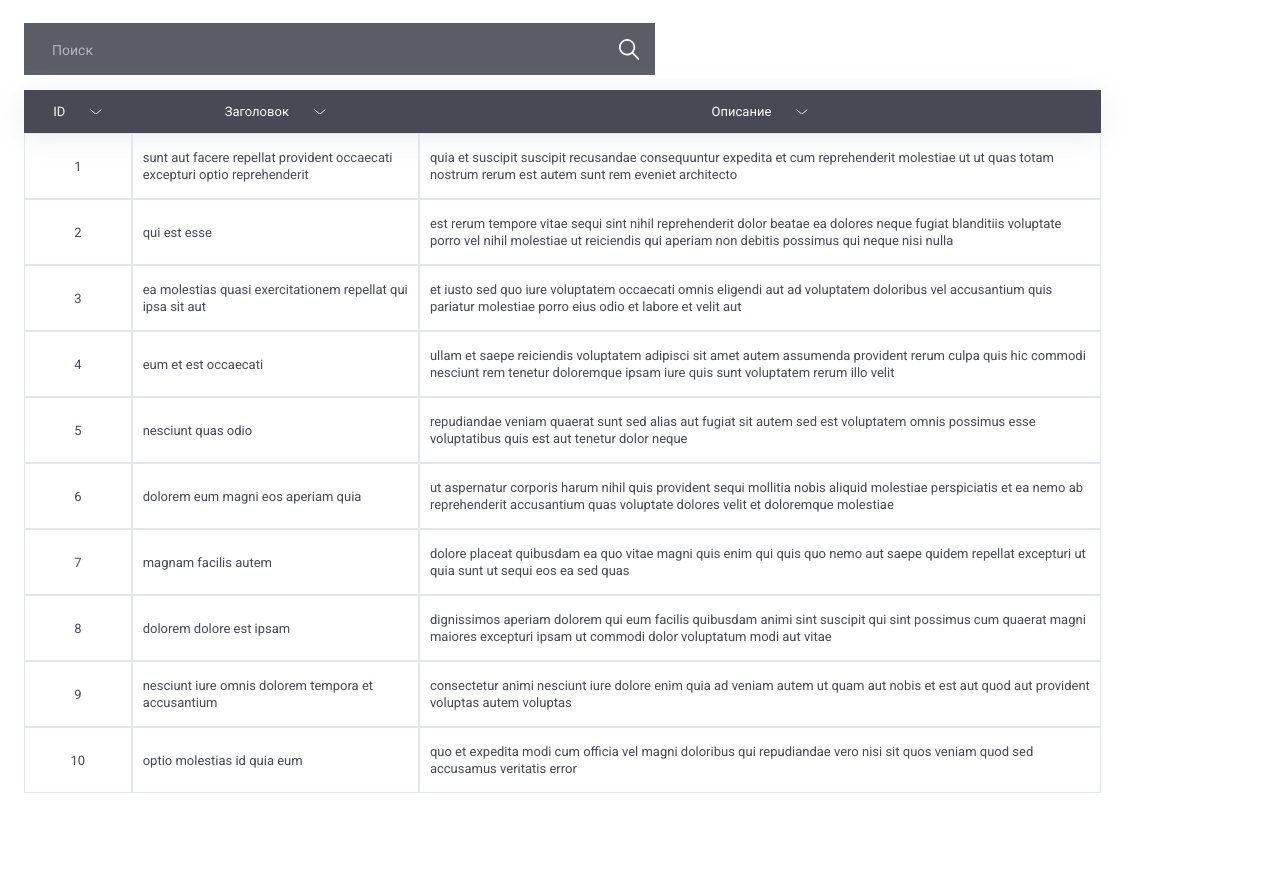
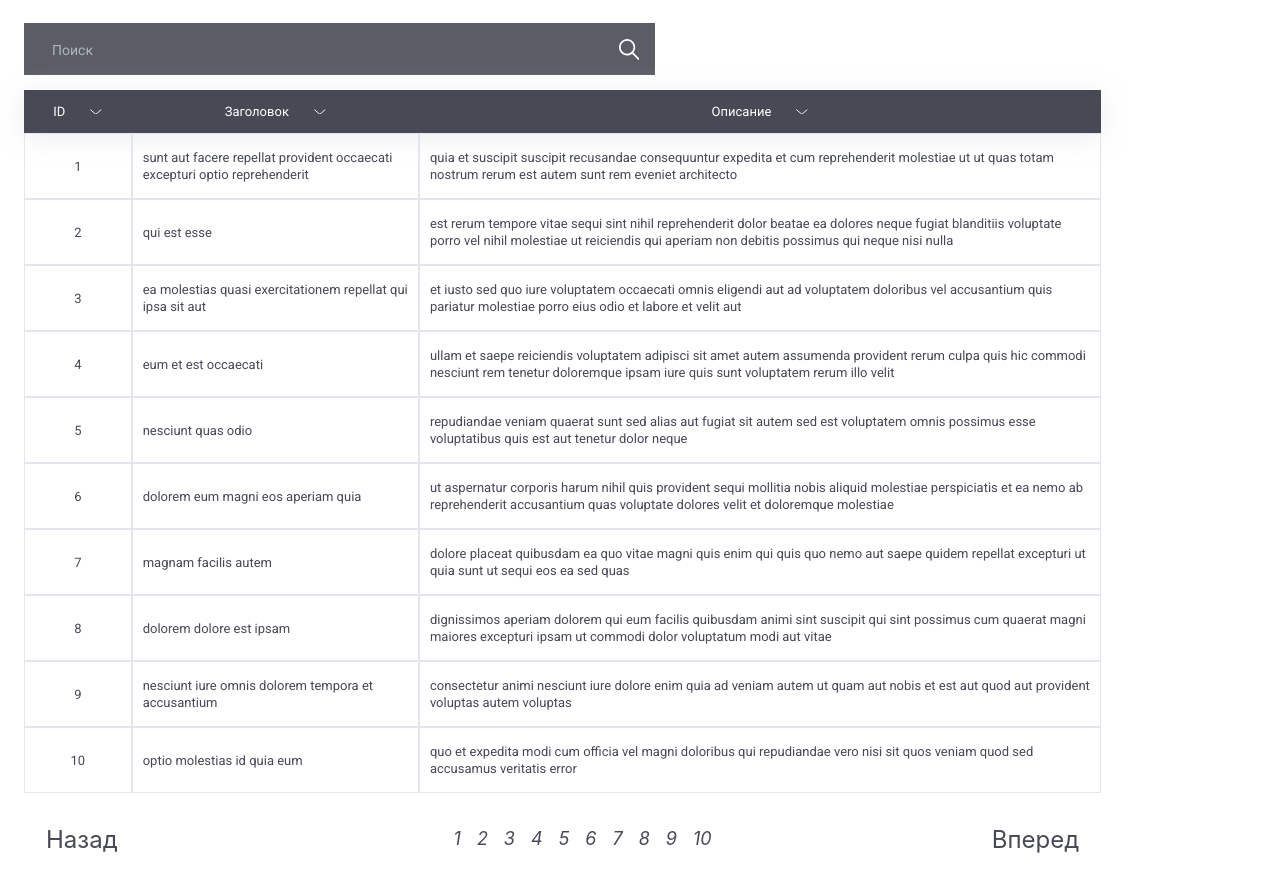
Before and after one commit to ElijahWolf1986/sectorb, a React (Create React App) app: page /1 in a window 1280 px wide. Before the commit the page ends 800 px from the top, so only its background shows below. Built offline with nearby package versions, Linux system fonts and the light colour scheme.

Commit message:
create: component 'ListMenu' design

```diff
--- a/src/components/list/List.js
+++ b/src/components/list/List.js
@@ -1,17 +1,14 @@
 import React from 'react';
 import styles from './List.module.css';
 import Table from '../table/Table';
+import ListMenu from '../listMenu/ListMenu';
 import data from '../../utils/data.json';
 
 const List = () => {
   return (
     <section className={styles.list}>
       <Table props={data} />
-      {/* <Table /> */}
-
-      {/* <menu>
-        <nav></nav>
-      </menu> */}
+      <ListMenu props={data} />
     </section>
   );
 };
--- /dev/null
+++ b/src/components/listMenu/ListMenu.js
@@ -0,0 +1,30 @@
+import React from 'react';
+import styles from './ListMenu.module.css';
+
+const ListMenu = (data) => {
+  const tableData = data.props;
+
+  const ListMenuPages = (count) => {
+    if (count % 10 === 0)
+      return <li className={styles.list_menu_li}> {count / 10 + 1}</li>;
+  };
+
+  return (
+    <menu className={styles.list_menu}>
+      <button className={styles.list_menu_button}>Назад</button>
+      <nav className={styles.list_menu_nav}>
+        <ul className={styles.list_menu_ul}>
+          {tableData.length === 0
+            ? ListMenuPages(0)
+            : tableData.map((item, index) => {
+                return ListMenuPages(index);
+              })}
+        </ul>
+      </nav>
+
+      <button className={styles.list_menu_button}>Вперед</button>
+    </menu>
+  );
+};
+
+export default ListMenu;
--- /dev/null
+++ b/src/components/listMenu/ListMenu.module.css
@@ -0,0 +1,50 @@
+.list_menu {
+    max-width: 1077px;
+    margin: 16px 0;
+    padding: 0;
+    display: flex;
+    justify-content: space-between;
+    align-items: center;
+
+}
+.list_menu_button {
+    background: transparent;
+    border: none;
+    margin: 0 16px;
+    color: #474955;
+    font-size: 24px;
+    line-height: 33px;
+}
+
+.list_menu_button:hover {
+    cursor: pointer;
+    opacity: 0.6;
+}
+
+.list_menu_nav {
+/* display: flex; */
+
+}
+
+.list_menu_ul {
+    display: flex;
+    font-size: 18px;
+    line-height: 24px;
+    font-style: italic;
+    color: #474955;
+    list-style: none;
+}
+.list_menu_li {
+    margin: 0 0 0 16px
+
+}
+
+.list_menu_li:hover {
+    cursor: pointer;
+    opacity: 0.6;
+}
+
+.list_menu_li_active {
+    color: #7EBC3C;
+
+}
```
Also changed, not shown: src/components/list/List.module.css (line endings or trailing spaces).
